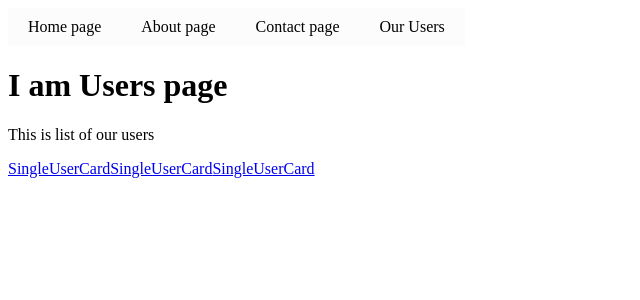
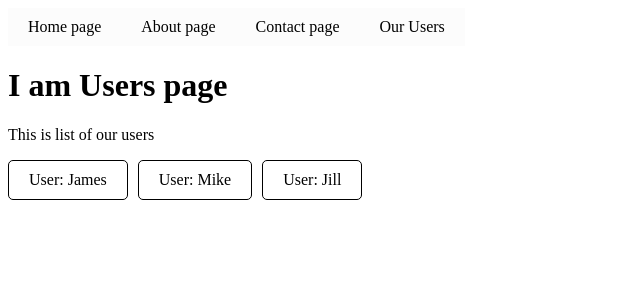
Before and after one commit to MariusCodeAcademy/type5-react-8-router, a React (Create React App) app: page /users in a window 1280 px wide. Shown: the top 300 px of the page, without its empty margins (0-640 px from the left). Built offline with nearby package versions, Linux system fonts and the light colour scheme.

Commit message:
user pass name

```diff
--- a/src/App.css
+++ b/src/App.css
@@ -1,7 +1,17 @@
+a {
+  text-decoration: none;
+  color: inherit;
+}
 .nav-link {
-  text-decoration: none;
   display: inline-block;
   padding: 10px 20px;
   background-color: #fcfcfc;
-  color: inherit;
 }
+
+.card {
+  border: 1px solid #000;
+  border-radius: 5px;
+  padding: 10px 20px;
+  display: inline-block;
+  margin-right: 10px;
+}
--- a/src/components/SingleUserCard.jsx
+++ b/src/components/SingleUserCard.jsx
@@ -1,7 +1,11 @@
 import { Link } from 'react-router-dom';
 
 const SingleUserCard = (props) => {
-  return <Link to='/users/single-user'>SingleUserCard</Link>;
+  return (
+    <Link className='card' to='/users/single-user'>
+      User: {props.name}
+    </Link>
+  );
 };
 
 export default SingleUserCard;
--- a/src/pages/Users.jsx
+++ b/src/pages/Users.jsx
@@ -1,4 +1,5 @@
 import SingleUserCard from '../components/SingleUserCard';
+import { usersDb } from '../data/db';
 
 // importuoti usersDb i UsersPage ir generuoti <SingleUserCard /> paduodant username kaip prop
 
@@ -8,9 +9,9 @@ const Users = () => {
       <h1>I am Users page</h1>
       <p>This is list of our users</p>
       <div className='grid'>
-        <SingleUserCard />
-        <SingleUserCard />
-        <SingleUserCard />
+        {usersDb.map((uObj) => (
+          <SingleUserCard key={uObj.id} name={uObj.username} />
+        ))}
       </div>
     </div>
   );
```
